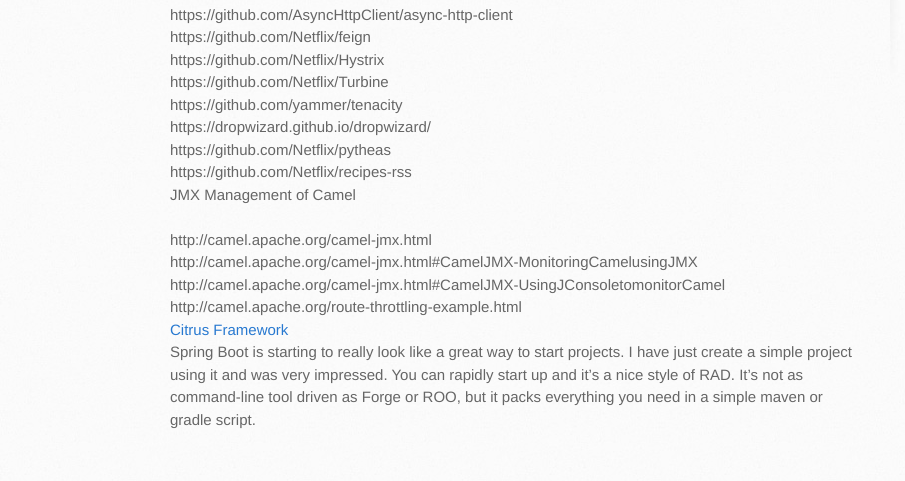
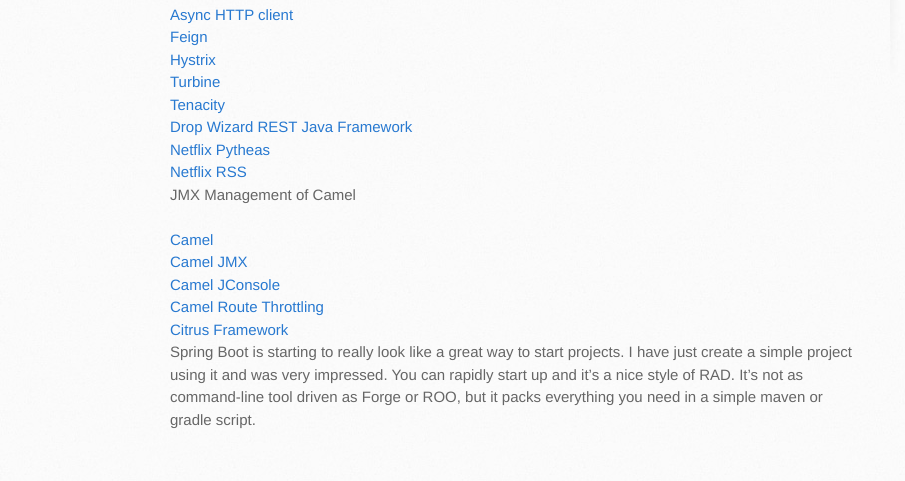
Before and after one commit to nxbdi/BaconLandiaMEAN, a plain HTML site: page index.html in a window 1280 px wide. Shown: the part 735-1216 px from the top of the page, 0-905 px from the left. Drawn offline with Linux system fonts and the light colour scheme; grey boxes are pictures that could not be loaded.

Commit message:
Update index.html

```diff
--- a/index.html
+++ b/index.html
@@ -37,30 +37,31 @@
 <img src="https://avatars0.githubusercontent.com/u/1738400?s=460">
 
 <br><p>
-https://github.com/AsyncHttpClient/async-http-client<br>
-https://github.com/Netflix/feign<br>
-https://github.com/Netflix/Hystrix	<br>
-https://github.com/Netflix/Turbine<br>
-https://github.com/yammer/tenacity<br>
-https://dropwizard.github.io/dropwizard/<br>
-https://github.com/Netflix/pytheas<br>
-https://github.com/Netflix/recipes-rss<br>
+<a href="https://github.com/AsyncHttpClient/async-http-client">Async HTTP client</a><br>
+<a href="https://github.com/Netflix/feign">Feign</a><br>
+<a href="https://github.com/Netflix/Hystrix">Hystrix</a>	<br>
+<a href="https://github.com/Netflix/Turbine">Turbine</a><br>
+<a href="https://github.com/yammer/tenacity">Tenacity</a><br>
+<a href="https://dropwizard.github.io/dropwizard/">Drop Wizard REST Java Framework</a><br>
+<a href="https://github.com/Netflix/pytheas">Netflix Pytheas</a><br>
+<a href="https://github.com/Netflix/recipes-rss">Netflix RSS</a><br>
 
 JMX Management of Camel<br><br>
-http://camel.apache.org/camel-jmx.html<br>
+<a href="http://camel.apache.org/camel-jmx.html">Camel</a><br>
 
-http://camel.apache.org/camel-jmx.html#CamelJMX-MonitoringCamelusingJMX<br>
+<a href="http://camel.apache.org/camel-jmx.html#CamelJMX-MonitoringCamelusingJMX">Camel JMX</a><br>
 
-http://camel.apache.org/camel-jmx.html#CamelJMX-UsingJConsoletomonitorCamel<br>
+<a href="http://camel.apache.org/camel-jmx.html#CamelJMX-UsingJConsoletomonitorCamel">Camel JConsole</a><br>
 
-http://camel.apache.org/route-throttling-example.html<br>
+<a href="http://camel.apache.org/route-throttling-example.html">Camel Route Throttling</a><br>
 
 <a href="http://www.citrusframework.org/download.html">Citrus Framework</a><br>
 
-Spring Boot is starting to really look like a great way to start projects.  I have just create a simple project using it and was very impressed.
+Spring Boot is starting to really look like a great way to start projects.
+I have just create a simple project using it and was very impressed.
 
-You can rapidly start up and it’s a nice style of RAD.  It’s not as command-line tool driven as Forge or ROO, but it packs everything you need in a simple
-
+You can rapidly start up and it’s a nice style of RAD.  It’s not as
+command-line tool driven as Forge or ROO, but it packs everything you need in a simple
 maven or gradle script.
 
 
```
